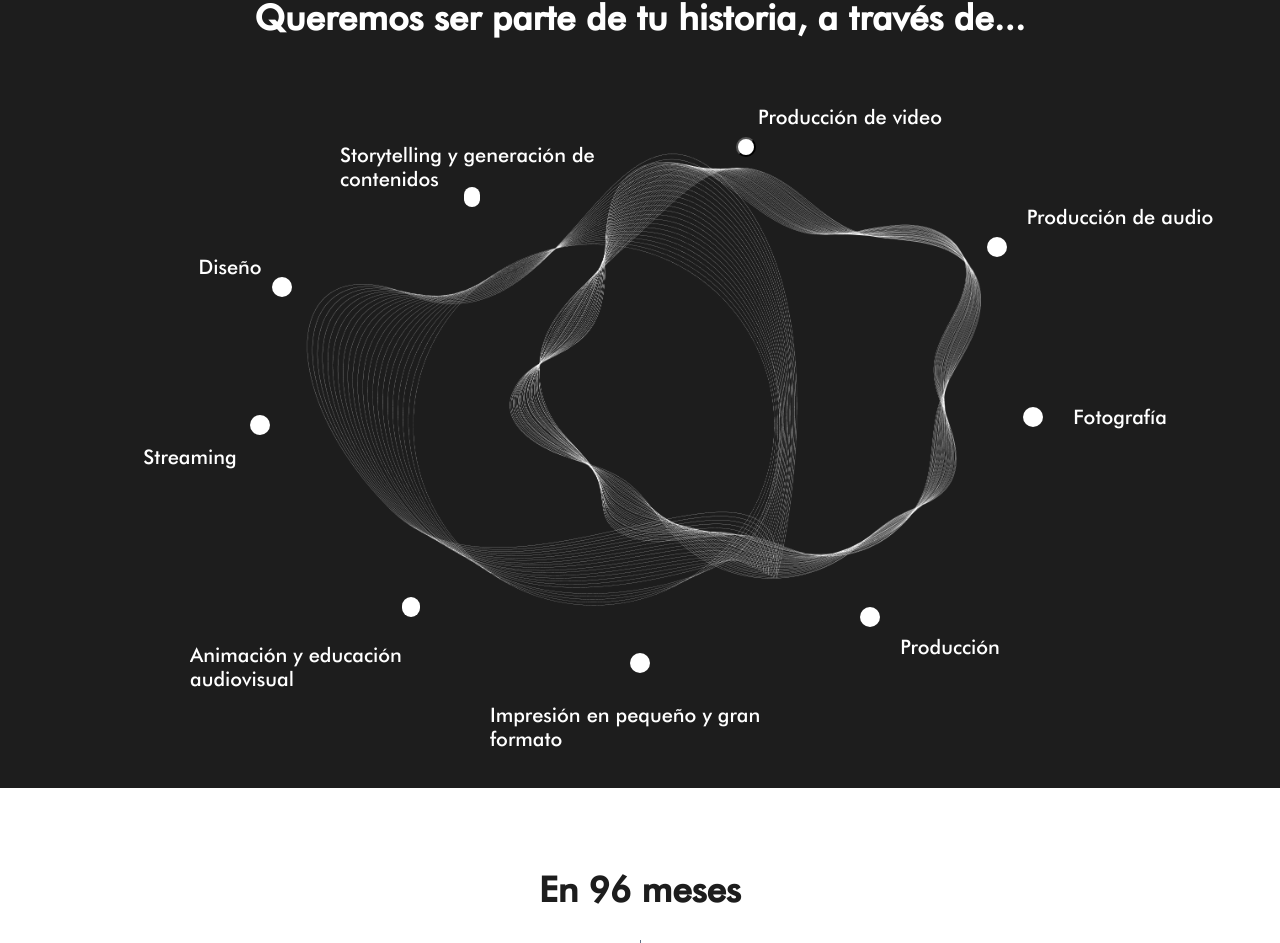
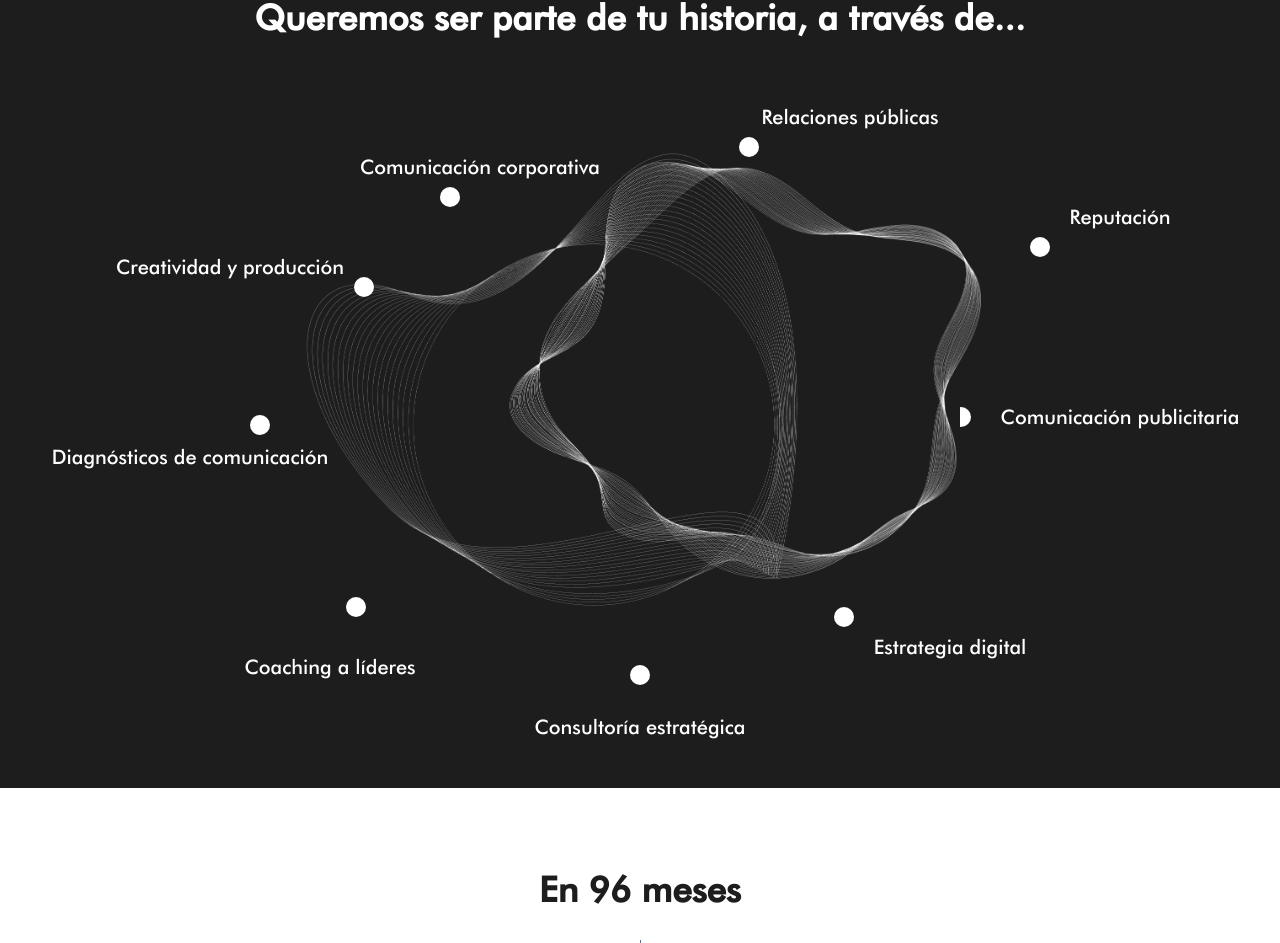
Before and after one commit to msandovalv2022/tolko, a React (Create React App) app: page / in a window 1280 px wide. Shown: the part 1214-2157 px from the top of the page. Built offline with nearby package versions, Linux system fonts and the light colour scheme.

Commit message:
NEW CONTENT: Se crean los popUps de cada uno de los servicios (aún falta ponerle los estilos finales)

```diff
--- a/src/App.js
+++ b/src/App.js
@@ -36,7 +36,34 @@ gsap.registerPlugin(ScrollTrigger);
 
 function App() {
   const historiaContainerRef = useRef(null);
-  const [estadoModal1, cambiarEstadoModal1] = useState(false);
+  const [
+    modalComunicacionCorporativa,
+    cambiarModalComunicacionCorporativa,
+  ] = useState(false);
+
+  const [modalRelacionesPublicas, cambiarModalRelacionesPublicas] = useState(
+    false
+  );
+
+  const [modalReputacion, cambiarModalReputacion] = useState(false);
+
+  const [
+    modalComunicacionPublicitaria,
+    cambiarModalComunicacionPublicitaria,
+  ] = useState(false);
+
+  const [modalEstrategiaDigital, cambiarModalEstrategiaDigital] = useState(
+    false
+  );
+
+  const [
+    modalConsultoriaEstrategica,
+    cambiarModalConsultoriaEstrategica,
+  ] = useState(false);
+
+  const [modalCoachingLideres, cambiarModalCoachingLideres] = useState(false);
+  const [modalDiagnosticosComunicacion, cambiarModalDiagnosticosComunicacion] = useState(false);
+  const [modalCreatividadProduccion, cambiarModalCreatividadProduccion] = useState(false);
 
   useEffect(() => {
     const logoNormal = document.querySelector(".toolbar__logo--normal");
@@ -83,69 +110,286 @@ function App() {
       <section className="contentContainer">
         <Nav />
         <Header />
-        <Modal
-          estado = {estadoModal1}
-          cambiarEstado = {cambiarEstadoModal1}
-          titulo = "Storytelling y generación de contenidos"
-          mostrarHeader = {true}
-          mostrarOverlay = {false}
-          posicionVerticalModal = {'center'}
-          posicionHorizontalModal = {'center'}
-          padding = {'20px'}
-        >
-          <Contenido>
-            <h1>Ventana Modal</h1>
-            <p>Reutilizable y con opciones de personalización</p>
-            <Boton>Aceptar</Boton>
-          </Contenido>
-        </Modal>
 
         <section class="historia bgBlack" ref={historiaContainerRef}>
           <h3 class="cTx whiteTx">{t("historia.queremos")}</h3>
-          <div className="historia__textItem historia__textItem--storytelling">
-            <p className="whiteTx">Storytelling y generación de contenidos</p>
-            <div onClick = {() => cambiarEstadoModal1(!estadoModal1)} className="historia__textItem--circle circle"></div>
+          <div className="historia__textItem historia__textItem--comunicacionCorporativa">
+            <p className="whiteTx">Comunicación corporativa</p>
+            <div
+              onClick={() =>
+                cambiarModalComunicacionCorporativa(
+                  !modalComunicacionCorporativa
+                )
+              }
+              className="historia__textItem--circle circle"
+            ></div>
           </div>
-          <div className="historia__textItem historia__textItem--video">
-            <p className="whiteTx">Producción de video</p>
-            <button className="historia__textItem--circle circle"></button>
+          <div className="historia__textItem historia__textItem--relaciones">
+            <p className="whiteTx">Relaciones públicas</p>
+            <div
+              onClick={() =>
+                cambiarModalRelacionesPublicas(!modalRelacionesPublicas)
+              }
+              className="historia__textItem--circle circle"
+            ></div>
+          </div>
+          <div className="historia__textItem historia__textItem--reputacion">
+            <p className="whiteTx">Reputación</p>
+            <div
+              onClick={() => cambiarModalReputacion(!modalReputacion)}
+              className="historia__textItem--circle circle"
+            ></div>
+          </div>
+          <div className="historia__textItem historia__textItem--comunicacionPublicitaria">
+            <p className="whiteTx">Comunicación publicitaria</p>
+            <div
+              onClick={() =>
+                cambiarModalComunicacionPublicitaria(
+                  !modalComunicacionPublicitaria
+                )
+              }
+              className="historia__textItem--circle circle"
+            ></div>
+          </div>
+          <div className="historia__textItem historia__textItem--estrategiaDigital">
+            <p className="whiteTx">Estrategia digital</p>
+            <div
+              onClick={() =>
+                cambiarModalEstrategiaDigital(!modalEstrategiaDigital)
+              }
+              className="historia__textItem--circle circle"
+            ></div>
+          </div>
+          <div className="historia__textItem historia__textItem--consultoriaEstrategica">
+            <p className="whiteTx">Consultoría estratégica</p>
+            <div
+              onClick={() =>
+                cambiarModalConsultoriaEstrategica(!modalConsultoriaEstrategica)
+              }
+              className="historia__textItem--circle circle"
+            ></div>
+          </div>
+          <div className="historia__textItem historia__textItem--coachingLideres">
+            <p className="whiteTx">Coaching a líderes</p>
+            <div
+              onClick={() => cambiarModalCoachingLideres(!modalCoachingLideres)}
+              className="historia__textItem--circle circle"
+            ></div>
+          </div>
+          <div className="historia__textItem historia__textItem--diagnosticosComunicacion">
+            <p className="whiteTx">Diagnósticos de comunicación</p>
+            <div onClick={() =>
+                cambiarModalDiagnosticosComunicacion(!modalDiagnosticosComunicacion)
+              } className="historia__textItem--circle circle"></div>
+          </div>
+          <div className="historia__textItem historia__textItem--creatividadProduccion">
+            <p className="whiteTx">Creatividad y producción</p>
+            <div onClick={() =>
+                cambiarModalCreatividadProduccion(!modalCreatividadProduccion)
+              }  className="historia__textItem--circle circle"></div>
+          </div>
+          <img src={Ondas} alt="" />
+          {/* <img className="ondaResponsive" src={ondasSoloImg} alt="" /> */}
 
-          </div>
-          <div className="historia__textItem historia__textItem--audio">
-            <p className="whiteTx">Producción de audio</p>
-            <div className="historia__textItem--circle circle"></div>
+          {/* PopUps de servicios */}
+          <Modal
+            estado={modalComunicacionCorporativa}
+            cambiarEstado={cambiarModalComunicacionCorporativa}
+            titulo="Comunicación corporativa"
+            mostrarHeader={true}
+            mostrarOverlay={false}
+            posicionVerticalModal={"center"}
+            posicionHorizontalModal={"center"}
+            padding={"20px"}
+          >
+            <Contenido>
+              <p>
+                Por medio de distintas estrategias, la empresa se comunica con
+                sus clientes, equipo y proveedores. Contribuye con solidez a su
+                posicionamiento como marca, mejora su reputación y encuentra el
+                diferenciador ante sus competidores.
+              </p>
+              <Boton>Aceptar</Boton>
+            </Contenido>
+          </Modal>
 
-          </div>
-          <div className="historia__textItem historia__textItem--fotografia">
-            <p className="whiteTx">Fotografía</p>
-            <div className="historia__textItem--circle circle"></div>
+          <Modal
+            estado={modalRelacionesPublicas}
+            cambiarEstado={cambiarModalRelacionesPublicas}
+            titulo="Relaciones públicas"
+            mostrarHeader={true}
+            mostrarOverlay={false}
+            posicionVerticalModal={"center"}
+            posicionHorizontalModal={"center"}
+            padding={"20px"}
+          >
+            <Contenido>
+              <p>
+                Son una parte fundamental de la comunicación estratégica que
+                construye y fortalece relaciones en beneficio mutuo: entre
+                organizaciones y públicos objetivos.
+              </p>
+              <Boton>Aceptar</Boton>
+            </Contenido>
+          </Modal>
 
-          </div>
-          <div className="historia__textItem historia__textItem--produccion">
-            <p className="whiteTx">Producción</p>
-            <div className="historia__textItem--circle circle"></div>
+          <Modal
+            estado={modalReputacion}
+            cambiarEstado={cambiarModalReputacion}
+            titulo="Reputación"
+            mostrarHeader={true}
+            mostrarOverlay={false}
+            posicionVerticalModal={"center"}
+            posicionHorizontalModal={"center"}
+            padding={"20px"}
+          >
+            <Contenido>
+              <p>
+                Es intangible, se construye a partir de la imagen que la empresa
+                proyecta y la percepción de la sociedad con base en sus acciones
+                internas y externas.
+              </p>
+              <Boton>Aceptar</Boton>
+            </Contenido>
+          </Modal>
 
-          </div>
-          <div className="historia__textItem historia__textItem--impresion">
-            <p className="whiteTx">Impresión en pequeño y gran formato</p>
-            <div className="historia__textItem--circle circle"></div>
-          </div>
-          <div className="historia__textItem historia__textItem--animacion">
-            <p className="whiteTx">Animación y educación audiovisual</p>
-            <div className="historia__textItem--circle circle"></div>
-          </div>
-          <div className="historia__textItem historia__textItem--streaming">
-            <p className="whiteTx">Streaming</p>
-            <div className="historia__textItem--circle circle"></div>
+          <Modal
+            estado={modalComunicacionPublicitaria}
+            cambiarEstado={cambiarModalComunicacionPublicitaria}
+            titulo="Comunicación publicitaria"
+            mostrarHeader={true}
+            mostrarOverlay={false}
+            posicionVerticalModal={"center"}
+            posicionHorizontalModal={"center"}
+            padding={"20px"}
+          >
+            <Contenido>
+              <p>
+                Busca que las personas adquieran distintos hábitos de consumo,
+                ya sea de marcas, productos o ideas por medio de mensajes
+                persuasivos.
+              </p>
+              <Boton>Aceptar</Boton>
+            </Contenido>
+          </Modal>
 
-          </div>
-          <div className="historia__textItem historia__textItem--diseno">
-            <p className="whiteTx">Diseño</p>
-            <div className="historia__textItem--circle circle"></div>
+          <Modal
+            estado={modalComunicacionPublicitaria}
+            cambiarEstado={cambiarModalComunicacionPublicitaria}
+            titulo="Comunicación publicitaria"
+            mostrarHeader={true}
+            mostrarOverlay={false}
+            posicionVerticalModal={"center"}
+            posicionHorizontalModal={"center"}
+            padding={"20px"}
+          >
+            <Contenido>
+              <p>
+                Busca que las personas adquieran distintos hábitos de consumo,
+                ya sea de marcas, productos o ideas por medio de mensajes
+                persuasivos.
+              </p>
+              <Boton>Aceptar</Boton>
+            </Contenido>
+          </Modal>
 
-          </div>
-          <img src = {Ondas} alt=""/>
-          {/* <img className="ondaResponsive" src={ondasSoloImg} alt="" /> */}
+          <Modal
+            estado={modalEstrategiaDigital}
+            cambiarEstado={cambiarModalEstrategiaDigital}
+            titulo="Estrategia Digital"
+            mostrarHeader={true}
+            mostrarOverlay={false}
+            posicionVerticalModal={"center"}
+            posicionHorizontalModal={"center"}
+            padding={"20px"}
+          >
+            <Contenido>
+              <p>
+                Se apoya en la tecnología para transformar y potenciar el
+                rendimiento de una empresa, impulsando un cambio en la
+                experiencia del cliente, procesos operativos y modelos de
+                negocios.
+              </p>
+              <Boton>Aceptar</Boton>
+            </Contenido>
+          </Modal>
+
+          <Modal
+            estado={modalConsultoriaEstrategica}
+            cambiarEstado={cambiarModalConsultoriaEstrategica}
+            titulo="Consultoría Estratégica"
+            mostrarHeader={true}
+            mostrarOverlay={false}
+            posicionVerticalModal={"center"}
+            posicionHorizontalModal={"center"}
+            padding={"20px"}
+          >
+            <Contenido>
+              <p>
+                Suma con propuestas alineadas con la cultura, el mercado y
+                contexto de tu empresa.
+              </p>
+              <Boton>Aceptar</Boton>
+            </Contenido>
+          </Modal>
+
+          <Modal
+            estado={modalCoachingLideres}
+            cambiarEstado={cambiarModalCoachingLideres}
+            titulo="Consultoría Estratégica"
+            mostrarHeader={true}
+            mostrarOverlay={false}
+            posicionVerticalModal={"center"}
+            posicionHorizontalModal={"center"}
+            padding={"20px"}
+          >
+            <Contenido>
+              <p>
+                Promueve habilidades, estrategias y herramientas que te ayudan a
+                ser un líder que inspire, guíe, motive y además acompañe a su
+                equipo en todo momento.
+              </p>
+              <Boton>Aceptar</Boton>
+            </Contenido>
+          </Modal>
+
+          <Modal
+            estado={modalDiagnosticosComunicacion}
+            cambiarEstado={cambiarModalDiagnosticosComunicacion}
+            titulo="Diagnosticos de comunicación"
+            mostrarHeader={true}
+            mostrarOverlay={false}
+            posicionVerticalModal={"center"}
+            posicionHorizontalModal={"center"}
+            padding={"20px"}
+          >
+            <Contenido>
+              <p>
+                Promueve habilidades, estrategias y herramientas que te ayudan a
+                ser un líder que inspire, guíe, motive y además acompañe a su
+                equipo en todo momento.
+              </p>
+              <Boton>Aceptar</Boton>
+            </Contenido>
+          </Modal>
+
+          <Modal
+            estado={modalCreatividadProduccion}
+            cambiarEstado={cambiarModalCreatividadProduccion}
+            titulo="Creatividad y producción"
+            mostrarHeader={true}
+            mostrarOverlay={false}
+            posicionVerticalModal={"center"}
+            posicionHorizontalModal={"center"}
+            padding={"20px"}
+          >
+            <Contenido>
+              <p>
+              Tu diferenciador estará en las historias y narrativas que te ayudamos a contar a través de contenido audiovisual, artes y el storytelling, con el fin de transmitir la esencia y objetivos de tu marca.
+              </p>
+              <Boton>Aceptar</Boton>
+            </Contenido>
+          </Modal>
         </section>
 
         <div className="spaceSection normalNavbar"></div>
@@ -162,13 +406,6 @@ function App() {
 }
 
 export default App;
-const ContenedorBotones = styled.div`
-  padding: 40px;
-  display: flex;
-  flex-wrap: wrap;
-  justify-content: center;
-  gap: 20px;
-`;
 
 const Boton = styled.button`
   display: block;
--- a/src/styles/views/_index.scss
+++ b/src/styles/views/_index.scss
@@ -35,61 +35,61 @@
       }
     }
   }
-  &__textItem--storytelling {
+  &__textItem--comunicacionCorporativa {
     translate: -150px -200px;
     .circle {
       translate: -160px 30px;
     }
   }
-  &__textItem--video {
+  &__textItem--relaciones {
     translate: 200px -250px;
     flex-direction: row-reverse;
     .circle {
       translate: -2px 30px;
     }
   }
-  &__textItem--audio {
+  &__textItem--reputacion {
     translate: 470px -150px;
     flex-direction: row-reverse;
     .circle {
       translate: -20px 30px;
     }
   }
-  &__textItem--fotografia {
+  &__textItem--comunicacionPublicitaria {
     translate: 470px 50px;
     flex-direction: row-reverse;
     .circle {
       translate: -30px 0px;
     }
   }
-  &__textItem--produccion {
+  &__textItem--estrategiaDigital {
     translate: 300px 280px;
     flex-direction: row-reverse;
     .circle {
       translate: -20px -30px;
     }
   }
-  &__textItem--impresion {
+  &__textItem--consultoriaEstrategica {
     flex-direction: column-reverse;
     translate: 0px 350px;
     .circle {
       translate: 0px -30px;
     }
   }
-  &__textItem--animacion {
+  &__textItem--coachingLideres {
     translate: -300px 300px;
     .circle {
       translate: -70px -60px;
     }
   }
-  &__textItem--streaming {
+  &__textItem--diagnosticosComunicacion {
     flex-direction: column-reverse;
     translate: -450px 80px;
     .circle {
       translate: 70px -10px;
     }
   }
-  &__textItem--diseno {
+  &__textItem--creatividadProduccion {
     translate: -400px -100px;
     .circle {
       translate: 10px 20px;
```
